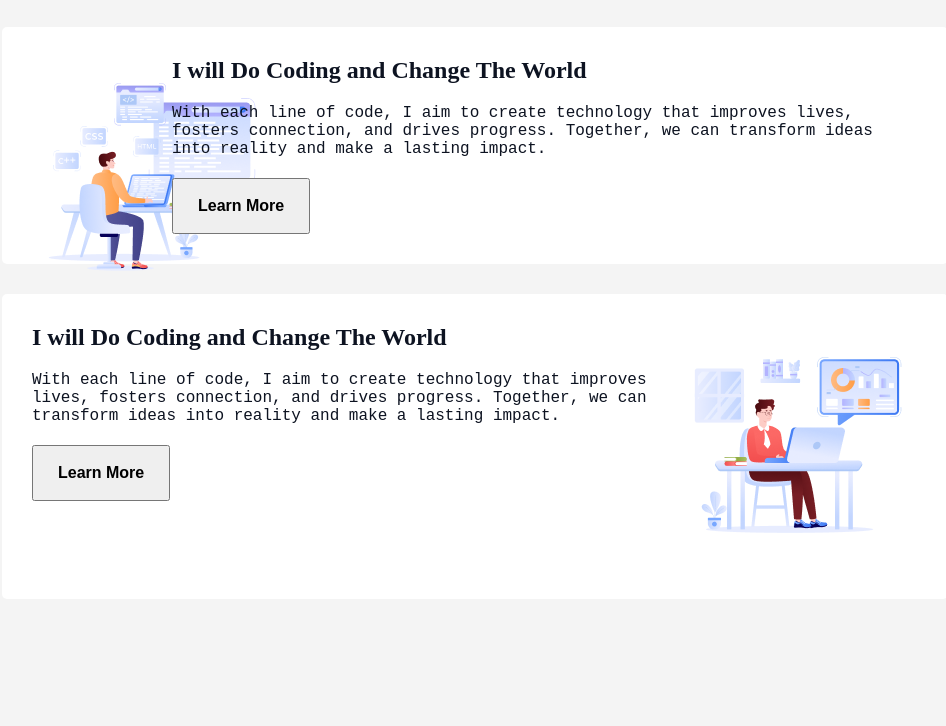
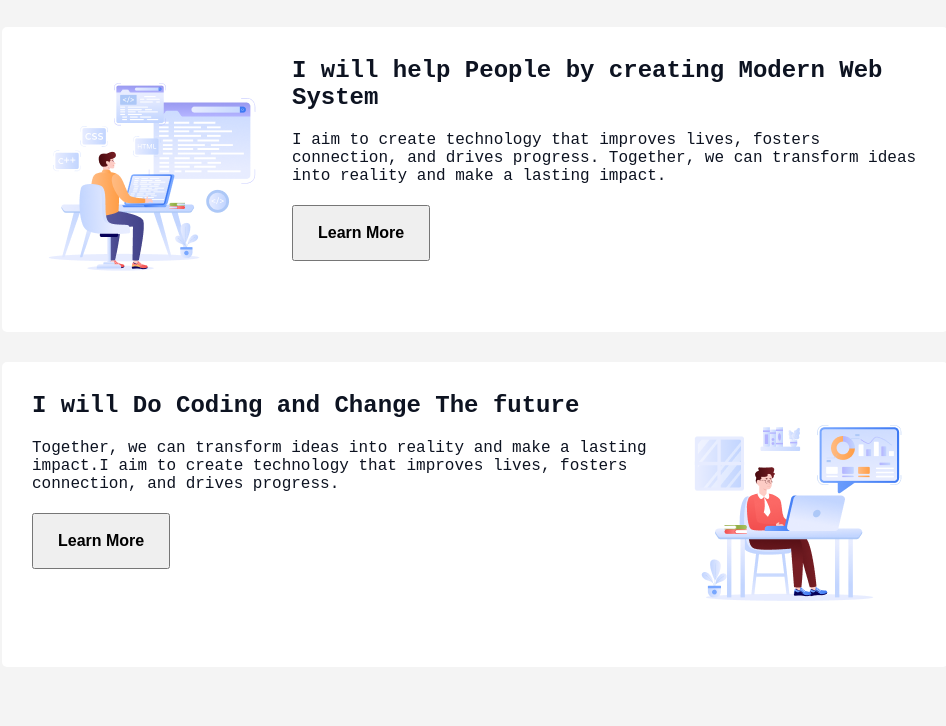
Before and after one commit to mehed1164/B10A1-Challenge-Begins-main, a plain HTML site: page index.html in a window 1280 px wide. Shown: the part 1474-2200 px from the top of the page, without its empty margins (165-1111 px from the left). Drawn offline with Linux system fonts and the light colour scheme; a web font is replaced by a local one.

Commit message:
change some code why web development

```diff
--- a/index.html
+++ b/index.html
@@ -57,21 +57,20 @@
                     <div class="modern-web-img"><img src="./assets/Group 4.png" alt="Group 4">
                     </div>
                     <div class="modern-web-text">
-                        <h1>I will Do Coding and Change The World</h1>
-                        <p>With each line of code, I aim to create technology that improves lives, fosters connection,
+                        <h1>I will help People by creating Modern Web System</h1>
+                        <p> I aim to create technology that improves lives, fosters connection,
                             and drives progress. Together, we can transform ideas into reality and make a lasting
                             impact.</p>
                         <a href=""><button class="btn-secondary">Learn More</button></a>
                     </div>
 
                 </div>
-                <!--I will Do Coding and Change The World section-->
                 <div class="change-world">
                     <div class="change-world-text">
-                        <h1>I will Do Coding and Change The World</h1>
-                        <p>With each line of code, I aim to create technology that improves lives, fosters connection,
-                            and drives progress. Together, we can transform ideas into reality and make a lasting
-                            impact.</p>
+                        <h1>I will Do Coding and Change The future</h1>
+                        <p> Together, we can transform ideas into reality and make a lasting
+                            impact.I aim to create technology that improves lives, fosters connection,
+                            and drives progress. </p>
                         <a href=""><button class="btn-secondary">Learn More</button></a>
                     </div>
                     <div class="change-world-img"><img src="./assets/Group 3.png" alt="Layer_1">
--- a/styles/style.css
+++ b/styles/style.css
@@ -24,7 +24,6 @@ h1{
   font-size: 24px;
   font-weight: 600;
   color:#0D1321 ;
-  font-family: Azeret Mono;
 }
 
 p{
@@ -173,7 +172,7 @@ margin: 88px auto;
 }
 .coding-change {
     display: flex;
-    gap: 20px;
+    gap: 35px;
     background-color: white;
     border-radius: 5px;
     padding: 30px;
@@ -196,11 +195,6 @@ margin: 88px auto;
     border-radius: 5px;
     padding: 30px;
 
-
-}
-.modern-web-img{
-    height: 120px;
-    width: 120px;
 }
 .modern-web-text{
     display: flex;
```
